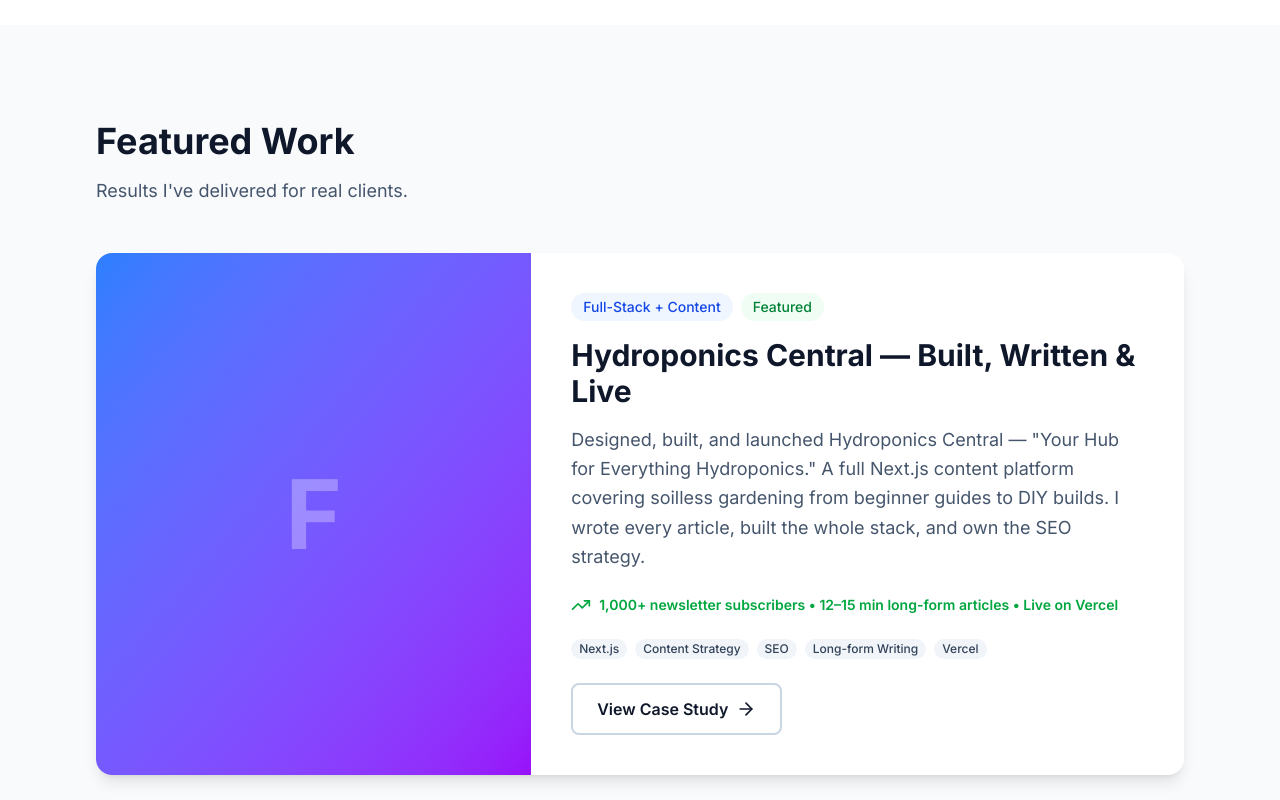
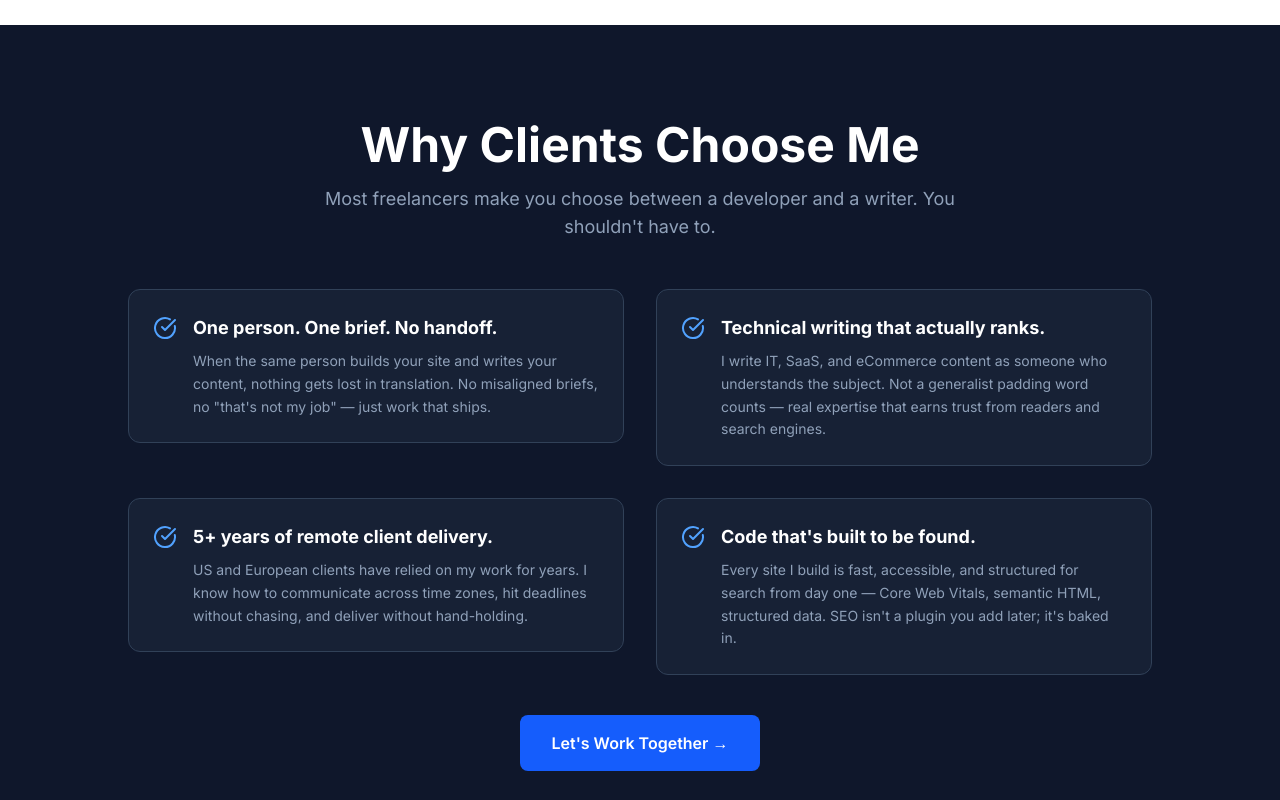
Before and after one commit to Sick-Carlito/portfolio-website, a Next.js app: page / in a window 1280 px wide. Shown: the part 1820-2620 px from the top of the page. Built offline with nearby package versions, Linux system fonts and the light colour scheme; no server answers.

Commit message:
feat(home): add Why Carl differentiator section

```diff
--- a/app/page.tsx
+++ b/app/page.tsx
@@ -3,6 +3,7 @@ import { HeroSection, CTASection, StatsSection, TestimonialsSection } from '@/co
 import { PortfolioCard } from '@/components/cards';
 import { Container, Section } from '@/components/ui';
 import { FadeIn, ScaleIn } from '@/components/animations';
+import { CheckCircle } from 'lucide-react';
 import { services } from '@/data/services';
 import { portfolioItems } from '@/data/portfolio';
 import { testimonials } from '@/data/testimonials';
@@ -82,6 +83,62 @@ export default function HomePage() {
         </Container>
       </Section>
 
+      {/* Why Carl */}
+      <Section variant="dark" spacing="lg">
+        <Container>
+          <div className="max-w-5xl mx-auto">
+            <div className="text-center mb-12">
+              <h2 className="text-3xl sm:text-4xl md:text-5xl font-bold mb-4">
+                Why Clients Choose Me
+              </h2>
+              <p className="text-lg text-slate-400 max-w-2xl mx-auto">
+                Most freelancers make you choose between a developer and a writer. You shouldn't have to.
+              </p>
+            </div>
+
+            <div className="grid md:grid-cols-2 gap-6 lg:gap-8">
+              {[
+                {
+                  title: 'One person. One brief. No handoff.',
+                  body: 'When the same person builds your site and writes your content, nothing gets lost in translation. No misaligned briefs, no "that\'s not my job" — just work that ships.',
+                },
+                {
+                  title: 'Technical writing that actually ranks.',
+                  body: 'I write IT, SaaS, and eCommerce content as someone who understands the subject. Not a generalist padding word counts — real expertise that earns trust from readers and search engines.',
+                },
+                {
+                  title: '5+ years of remote client delivery.',
+                  body: 'US and European clients have relied on my work for years. I know how to communicate across time zones, hit deadlines without chasing, and deliver without hand-holding.',
+                },
+                {
+                  title: 'Code that\'s built to be found.',
+                  body: 'Every site I build is fast, accessible, and structured for search from day one — Core Web Vitals, semantic HTML, structured data. SEO isn\'t a plugin you add later; it\'s baked in.',
+                },
+              ].map((item, i) => (
+                <ScaleIn key={i} delay={i * 100}>
+                  <div className="flex gap-4 p-6 rounded-xl bg-slate-800/60 border border-slate-700 hover:border-blue-500/50 transition-colors">
+                    <CheckCircle className="w-6 h-6 text-blue-400 flex-shrink-0 mt-0.5" />
+                    <div>
+                      <h3 className="text-lg font-bold text-white mb-2">{item.title}</h3>
+                      <p className="text-slate-400 text-sm leading-relaxed">{item.body}</p>
+                    </div>
+                  </div>
+                </ScaleIn>
+              ))}
+            </div>
+
+            <div className="text-center mt-10">
+              <Link
+                href="/contact"
+                className="inline-flex items-center gap-2 px-8 py-4 bg-blue-600 hover:bg-blue-700 rounded-lg font-semibold text-white transition-all hover:scale-105"
+              >
+                Let's Work Together →
+              </Link>
+            </div>
+          </div>
+        </Container>
+      </Section>
+
       {/* Featured Work */}
       <Section variant="gray" spacing="lg">
         <Container>
```
